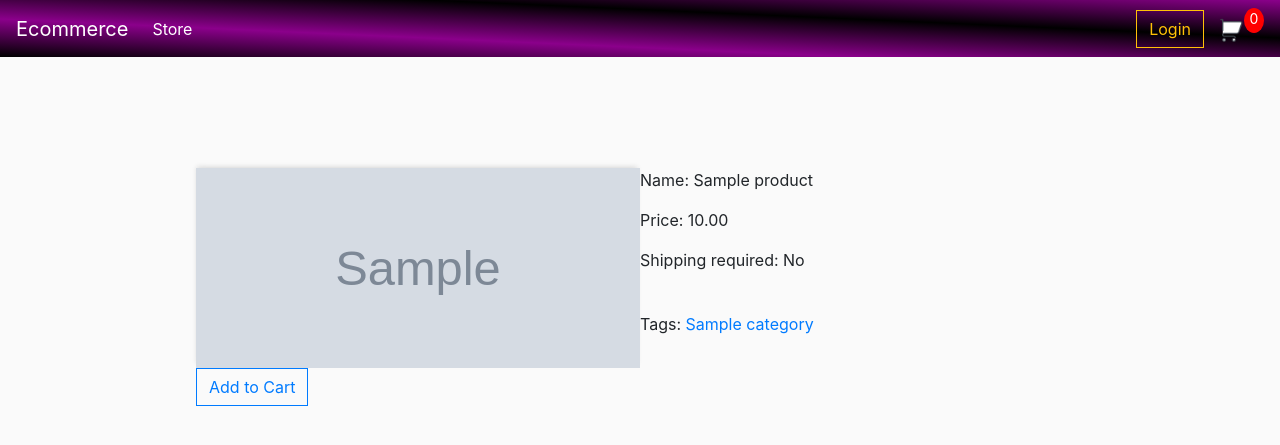
After one commit to Tauhid-UAP/ECommerce, a Django app: page /product_detail/1 in a window 1280 px wide. The commit adds this page. Shown: the top 445 px of the page. Run offline with Django 3.2, Linux system fonts and the light colour scheme; tables that the repository leaves empty hold one stand-in row (values such as "Sample post"); grey boxes marked "Sample" are stand-in pictures; parts of the project's set-up code (start-up, migrations or seed data) failed here and were passed over; some libraries are stand-ins or nearby versions.

Commit message:
Product Detail Page added.

```diff
--- /dev/null
+++ b/ecommerce/static/css/product_detail.css
@@ -0,0 +1,11 @@
+#detail-wrapper {
+    padding-top: 10%;
+    padding-right: 10%;
+    padding-left: 10%;
+}
+
+#img-and-btn-wrapper {
+    width: 50%;
+    height: 50%;
+    float: left;
+}
--- /dev/null
+++ b/ecommerce/store/templates/store/product_detail.html
@@ -0,0 +1,32 @@
+{% extends 'main.html' %}
+
+{% load static %}
+
+{% block content %}
+    <link rel="stylesheet" type="text/css" href="{% static 'css/product_detail.css' %}">
+    <div id="detail-wrapper">
+        <div id="img-and-btn-wrapper">
+            <img class="thumbnail" src="{{product.imageURL}}">
+            <button data-product="{{product.id}}" data-action="add" class="btn btn-outline-primary add-btn update-cart">Add to Cart</button>
+        </div>
+        <div id="primary-attributes-wrapper">
+            <p>Name: {{product.name}}</p>
+            <p>Price: {{product.price}}</p>
+            <p>
+                Shipping required:
+                {% if product.digital %}
+                    No
+                {% elif not product.digital %}
+                    Yes
+                {% endif %}
+            </p>
+            <br>
+            <p>
+                Tags:
+                {% for category in product.categories.all %}
+                    <a href="{% url 'store' %}?categories={{category.id}}">{{category.name}}</a>
+                {% endfor %}
+            </p>
+        </div>
+    </div>
+{% endblock %}
--- a/ecommerce/store/templates/store/store.html
+++ b/ecommerce/store/templates/store/store.html
@@ -52,8 +52,8 @@
                 <div class="box-element-product">
                     <h6><strong>{{product.name}}</strong></h6>
                     <hr>
-                    <button data-product="{{product.id}}" data-action="add" class="btn btn-outline-secondary add-btn update-cart">Add to Cart</button>
-                    <a class="btn btn-outline-success" href="#">View</a>
+                    <button data-product="{{product.id}}" data-action="add" class="btn btn-outline-primary add-btn update-cart">Add to Cart</button>
+                    <a class="btn btn-outline-success" href="{% url 'product_detail' product.id %}">View</a>
                     <h4 style="display: inline-block; float: right">${{product.price|floatformat:2}}</h4>
                 </div>
             </div>
--- a/ecommerce/store/urls.py
+++ b/ecommerce/store/urls.py
@@ -9,4 +9,5 @@ urlpatterns = [
 
     path('update_item/', views.update_item, name='update_item'),
     path('process_order/', views.process_order, name='process_order'),
+    path('product_detail/<int:pk>', views.ProductDetailView.as_view(), name='product_detail'),
 ]
--- a/ecommerce/store/views.py
+++ b/ecommerce/store/views.py
@@ -5,6 +5,8 @@ from django.http import JsonResponse
 from django.core.paginator import Paginator
 
 from django.conf import settings
+
+from django.views.generic import DetailView
 
 import json
 
@@ -112,3 +114,15 @@ def process_order(request):
     print('total == order.total_price: ', total == order.total_price)
 
     return JsonResponse('Payment complete.', safe=False)
+
+class ProductDetailView(DetailView):
+    model = Product
+    template_name = 'store/product_detail.html'
+
+    def get(self, request, pk) :
+        context = {}
+        product = Product.objects.get(id=pk)
+        data = cart_data(request)
+        context['total_quantity'] = data['total_quantity']
+        context['product'] = product
+        return render(request, self.template_name, context)
```
